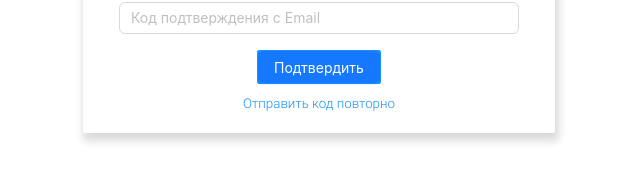
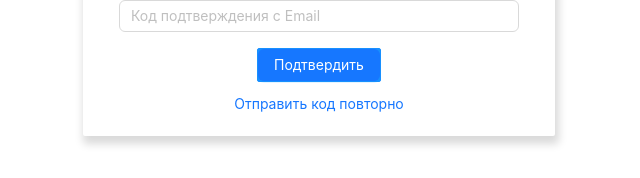
Before and after one commit to Fiwer9/open-ideas-frontend, a Next.js app: page /auth/code in a window 1280 px wide. Shown: the part 406-584 px from the top of the page, without its empty margins (321-961 px from the left). Built offline with nearby package versions, Linux system fonts and the light colour scheme; no server answers.

Commit message:
fix enter on code confirmation

```diff
--- a/components/AuthComponents/CodeConfirmation.tsx
+++ b/components/AuthComponents/CodeConfirmation.tsx
@@ -2,7 +2,6 @@ import React, {useContext, useState} from "react";
 import {Button, Form, Input} from "antd";
 import {InputLabel} from "../InputLabelComponent/InputLabel";
 import {Logo} from "../PicturesComponents/Logo";
-import {Buttons} from "../ButtonComponent/Button";
 import styles from "./styles/CodeConfirmation.module.scss";
 import router from "next/router";
 import {Context} from "../../pages/_app";
@@ -77,7 +76,7 @@ export const CodeConfirmation = ({ email }: ConfirmationProps) => {
                     </Button>
                 </div>
                 <div className={styles.btnRepeatCode}>
-                    <Buttons text={'Отправить код повторно'} onClick={() => router.push('../../')}/>
+                    <Button type='link' onClick={() => router.push('../../')}>Отправить код повторно </Button>
                 </div>
             </Form>
         </div>
```
